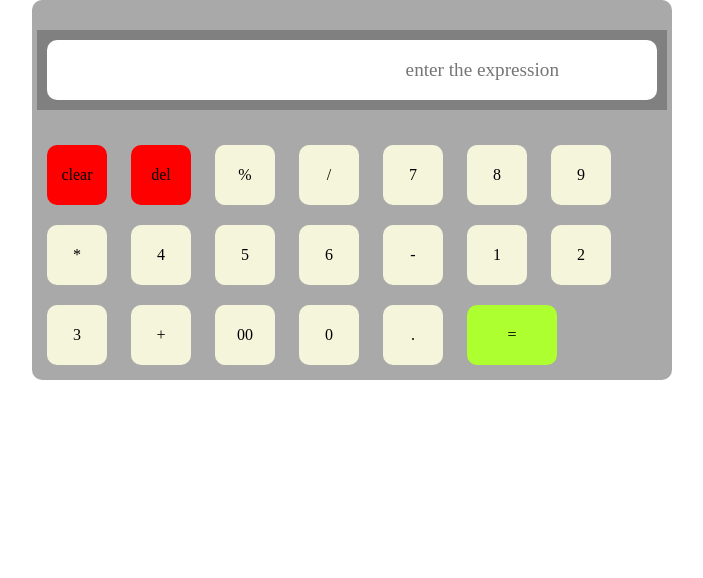
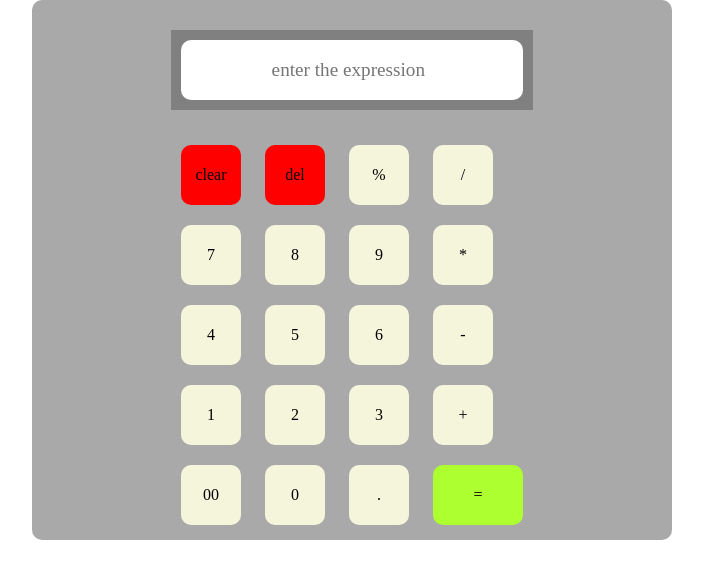
Before and after one commit to aryanskumar-max/calci, a plain HTML site: page index.html in a window 1280 px wide. Shown: the whole page, without its empty margins (288-991 px from the left). Drawn offline with Linux system fonts and the light colour scheme.

Commit message:
Fix HTML structure and formatting for calculator

```diff
--- a/index.html
+++ b/index.html
@@ -14,38 +14,40 @@
                 <input type="text" name="display" placeholder="enter the expression                    ">
             </div>
             <div class="num">
-                <input type="button" value="clear"onclick="display.value=''"class="c">
+               <div> <input type="button" value="clear"onclick="display.value=''"class="c">
                 <input type="button" value="del"onclick="display.value=display.value.toString().slice(0,-1)"class="c">
                 <input type="button" value="%"onclick="display.value+='%'"class="i">
                 <input type="button" value="/"onclick="display.value+='/'"class="i">
-
+               </div>
+                <div>
                 <input type="button" value="7" onclick="display.value+='7'"class="i">
                 <input type="button" value="8"onclick="display.value+='8'"class="i">
                 <input type="button" value="9"onclick="display.value+='9'"class="i">
                 <input type="button" value="*"onclick="display.value+='*'"class="i">
-
-
+                </div>
+             <div>
                 <input type="button" value="4"onclick="display.value+='4'"class="i">
                 <input type="button" value="5"onclick="display.value+='5'"class="i">
                 <input type="button" value="6"onclick="display.value+='6'"class="i">
                 <input type="button" value="-"onclick="display.value+='-'"class="i">
-
-
+             </div>
+             <div>
                 <input type="button" value="1"onclick="display.value+='1'"class="i">
                 <input type="button" value="2"onclick="display.value+='2'"class="i">
                 <input type="button" value="3"onclick="display.value+='3'"class="i">
                 <input type="button" value="+"onclick="display.value+='+'"class="i">
-
-
+             </div>
+             <div>
                 <input type="button" value="00"onclick="display.value+='00'" class="i">
                 <input type="button" value="0"onclick="display.value+='0'"class="i">
                 <input type="button" value="."onclick="display.value+='.'"class="i">
                 <input type="button" value="="onclick="display.value=eval(display.value)" class="equal">
-
+             </div>
         </div>
         </form>
     </div>
     </div>
 
 </body>
+
 </html>
```
